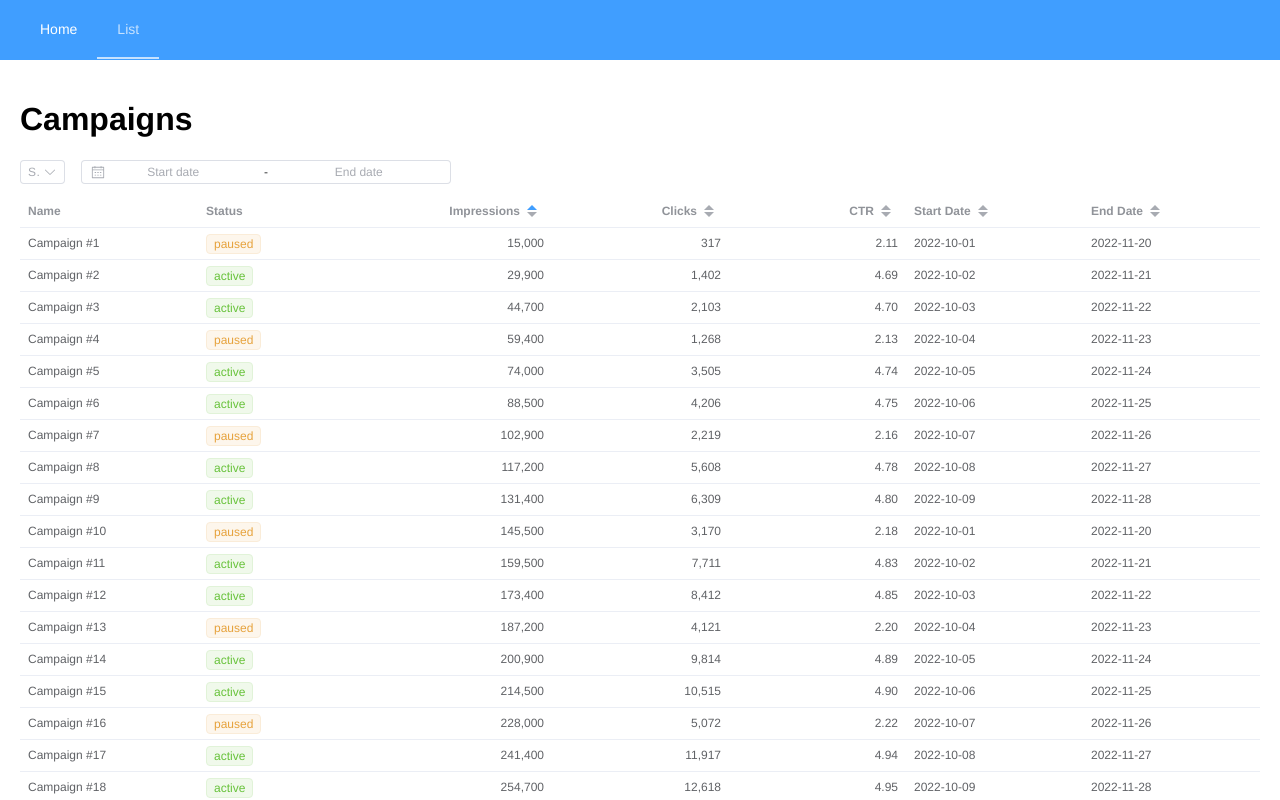
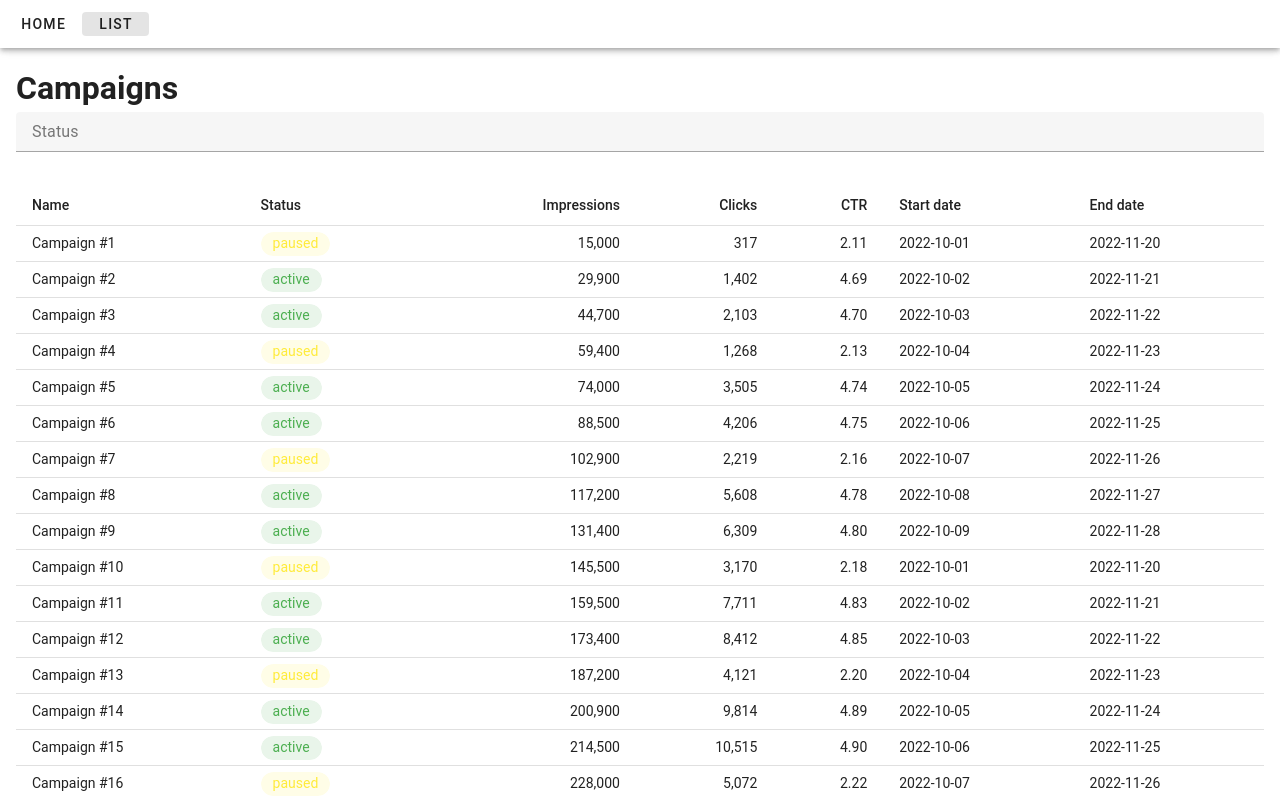
Before and after one commit to 44px/vue-element-plus-test, a Vue app: page /campaigns in a window 1280 px wide. Shown: the top 800 px of the page. Built offline with nearby package versions, Linux system fonts and the light colour scheme.

Commit message:
Try Vuetify 3

```diff
--- a/package.json
+++ b/package.json
@@ -11,10 +11,10 @@
     "lint": "eslint . --ext .vue,.js,.jsx,.cjs,.mjs,.ts,.tsx,.cts,.mts --fix --ignore-path .gitignore"
   },
   "dependencies": {
-    "element-plus": "^2.2.18",
     "normalize.css": "^8.0.1",
     "vue": "^3.2.38",
-    "vue-router": "^4.1.5"
+    "vue-router": "^4.1.5",
+    "vuetify": "3.0.0-beta.14"
   },
   "devDependencies": {
     "@rushstack/eslint-patch": "^1.1.4",
--- a/src/App.vue
+++ b/src/App.vue
@@ -4,34 +4,14 @@ import { routes } from "@/pages/router";
 </script>
 
 <template>
-  <el-container>
-    <el-header class="header">
-      <el-menu
-        class="menu"
-        mode="horizontal"
-        router
-        :default-active="$route.path"
-      >
-        <el-menu-item :index="routes.home()">Home</el-menu-item>
-        <el-menu-item :index="routes.campaigns()">List</el-menu-item>
-      </el-menu>
-    </el-header>
+  <v-app>
+    <v-app-bar app>
+      <v-btn variant="text" :to="routes.home()">Home</v-btn>
+      <v-btn variant="text" :to="routes.campaigns()">List</v-btn>
+    </v-app-bar>
 
-    <el-main>
-      <RouterView />
-    </el-main>
-  </el-container>
+    <v-main>
+      <v-container fluid><RouterView /></v-container>
+    </v-main>
+  </v-app>
 </template>
-
-<style scoped>
-.header {
-  background: var(--el-color-primary);
-}
-
-.menu {
-  --el-menu-text-color: var(--el-color-white);
-  --el-menu-active-color: var(--el-color-primary-light-7);
-  --el-menu-bg-color: transparent;
-  --el-menu-border-color: transparent;
-}
-</style>
--- a/src/main.ts
+++ b/src/main.ts
@@ -1,7 +1,9 @@
 import { createApp } from "vue";
-import ElementPlus from "element-plus";
-import "normalize.css/normalize.css";
-import "element-plus/dist/index.css";
+import { createVuetify } from "vuetify";
+import * as components from "vuetify/components";
+import "vuetify/styles";
+// import "normalize.css/normalize.css";
+// import "element-plus/dist/index.css";
 import "./style.css";
 import App from "./App.vue";
 import { router } from "./pages/router";
@@ -9,6 +11,10 @@ import { router } from "./pages/router";
 const app = createApp(App);
 
 app.use(router);
-app.use(ElementPlus, { size: "small" });
+const vuetify = createVuetify({
+  components,
+  defaults: { global: { density: "compact" } },
+});
+app.use(vuetify);
 
 app.mount("#app");
--- a/src/pages/campaigns/CampaignsFilters.vue
+++ b/src/pages/campaigns/CampaignsFilters.vue
@@ -38,30 +38,26 @@ const onChangeDates = (dates: [Date | null, Date | null] | null) => {
 </script>
 
 <template>
-  <el-space size="large">
-    <el-select
+  <div>
+    <v-autocomplete
       :model-value="modelValue.statuses"
-      @change="onChangeStatuses"
+      @update:model-value="onChangeStatuses"
+      label="Status"
       multiple
-      filterable
-      :reserve-keyword="false"
-      placeholder="Status"
-      ><el-option v-for="status in statuses" :key="status" :value="status"
-        ><el-tag
-          :type="status === 'active' ? 'success' : 'warning'"
-          disable-transitions
-          >{{ status }}</el-tag
-        ></el-option
-      ></el-select
+      chips
+      clearable
+      :items="statuses"
+    >
+      ></v-autocomplete
     >
 
-    <el-date-picker
-      :model-value="modelValue.dates"
-      @calendar-change="onChangeDates"
-      @change="onChangeDates"
-      type="daterange"
-      start-placeholder="Start date"
-      end-placeholder="End date"
-    />
-  </el-space>
+    <!--    <el-date-picker-->
+    <!--      :model-value="modelValue.dates"-->
+    <!--      @calendar-change="onChangeDates"-->
+    <!--      @change="onChangeDates"-->
+    <!--      type="daterange"-->
+    <!--      start-placeholder="Start date"-->
+    <!--      end-placeholder="End date"-->
+    <!--    />-->
+  </div>
 </template>
--- a/src/pages/campaigns/CampaignsTable.vue
+++ b/src/pages/campaigns/CampaignsTable.vue
@@ -8,49 +8,38 @@ type Props = {
 defineProps<Props>();
 
 const numberFormatter = new Intl.NumberFormat();
-const formatImpressions = (row: Row) => numberFormatter.format(row.impressions);
-const formatClicks = (row: Row) => numberFormatter.format(row.clicks);
-const formatCTR = (row: Row) => (row.ctr * 100).toFixed(2);
+const formatNumber = (value: number) => numberFormatter.format(value);
+const formatCTR = (value: number) => (value * 100).toFixed(2);
 </script>
 
 <template>
-  <el-table
-    :data="data"
-    :default-sort="{ prop: 'impressions', order: 'ascending' }"
-    row-key="name"
-  >
-    <el-table-column prop="name" label="Name" />
-    <el-table-column prop="status" label="Status">
-      <template #default="scope">
-        <el-tag
-          :type="scope.row.status === 'active' ? 'success' : 'warning'"
-          disable-transitions
-          >{{ scope.row.status }}</el-tag
-        >
-      </template>
-    </el-table-column>
-    <el-table-column
-      prop="impressions"
-      label="Impressions"
-      align="right"
-      :sortable="true"
-      :formatter="formatImpressions"
-    />
-    <el-table-column
-      prop="clicks"
-      label="Clicks"
-      align="right"
-      :sortable="true"
-      :formatter="formatClicks"
-    />
-    <el-table-column
-      prop="ctr"
-      label="CTR"
-      align="right"
-      :sortable="true"
-      :formatter="formatCTR"
-    />
-    <el-table-column prop="startDate" label="Start Date" :sortable="true" />
-    <el-table-column prop="endDate" label="End Date" :sortable="true" />
-  </el-table>
+  <v-table>
+    <thead>
+      <tr>
+        <th>Name</th>
+        <th>Status</th>
+        <th class="text-right">Impressions</th>
+        <th class="text-right">Clicks</th>
+        <th class="text-right">CTR</th>
+        <th>Start date</th>
+        <th>End date</th>
+      </tr>
+    </thead>
+
+    <tbody>
+      <tr v-for="row in data" :key="row.name">
+        <td>{{ row.name }}</td>
+        <td>
+          <v-chip :color="row.status === 'active' ? 'green' : 'yellow'">{{
+            row.status
+          }}</v-chip>
+        </td>
+        <td class="text-right">{{ formatNumber(row.impressions) }}</td>
+        <td class="text-right">{{ formatNumber(row.clicks) }}</td>
+        <td class="text-right">{{ formatCTR(row.ctr) }}</td>
+        <td>{{ row.startDate }}</td>
+        <td>{{ row.endDate }}</td>
+      </tr>
+    </tbody>
+  </v-table>
 </template>
```
Also changed, not shown: 1 other file (tests, documents, lock files or other folders).
